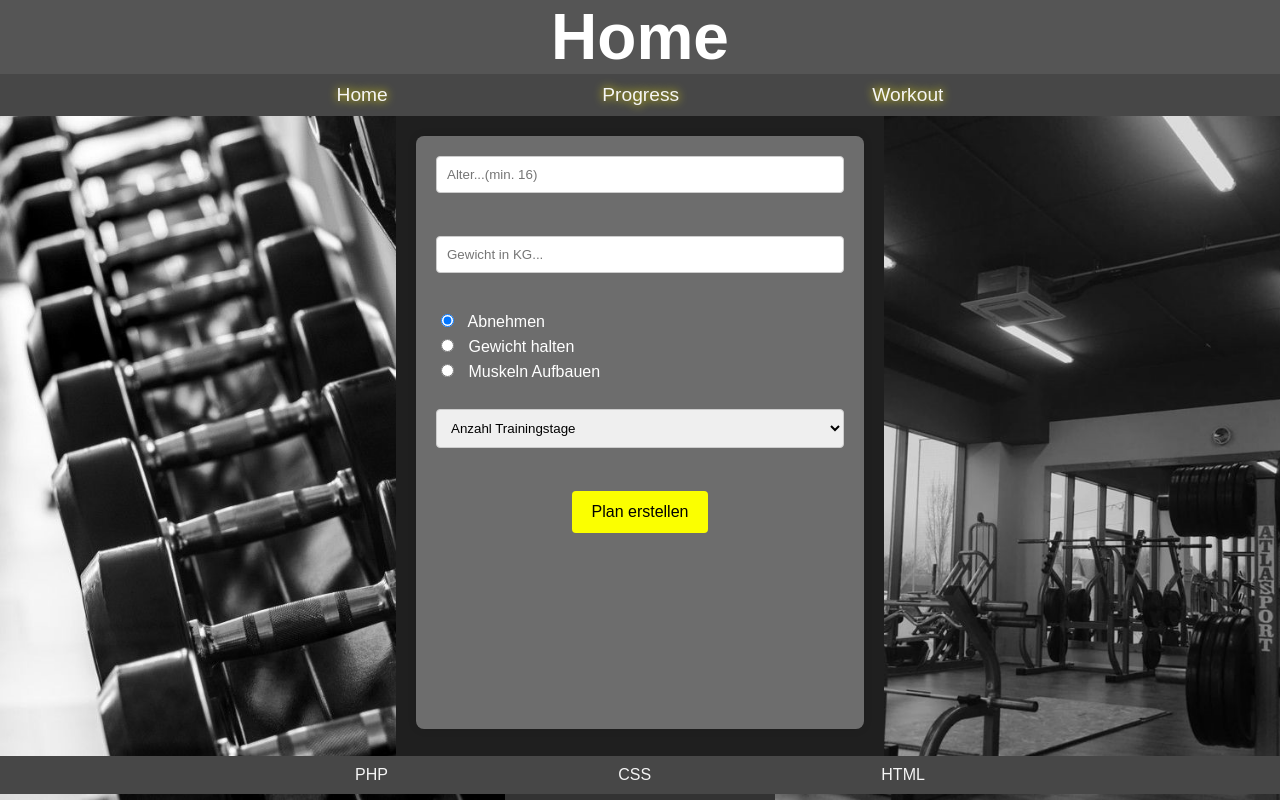
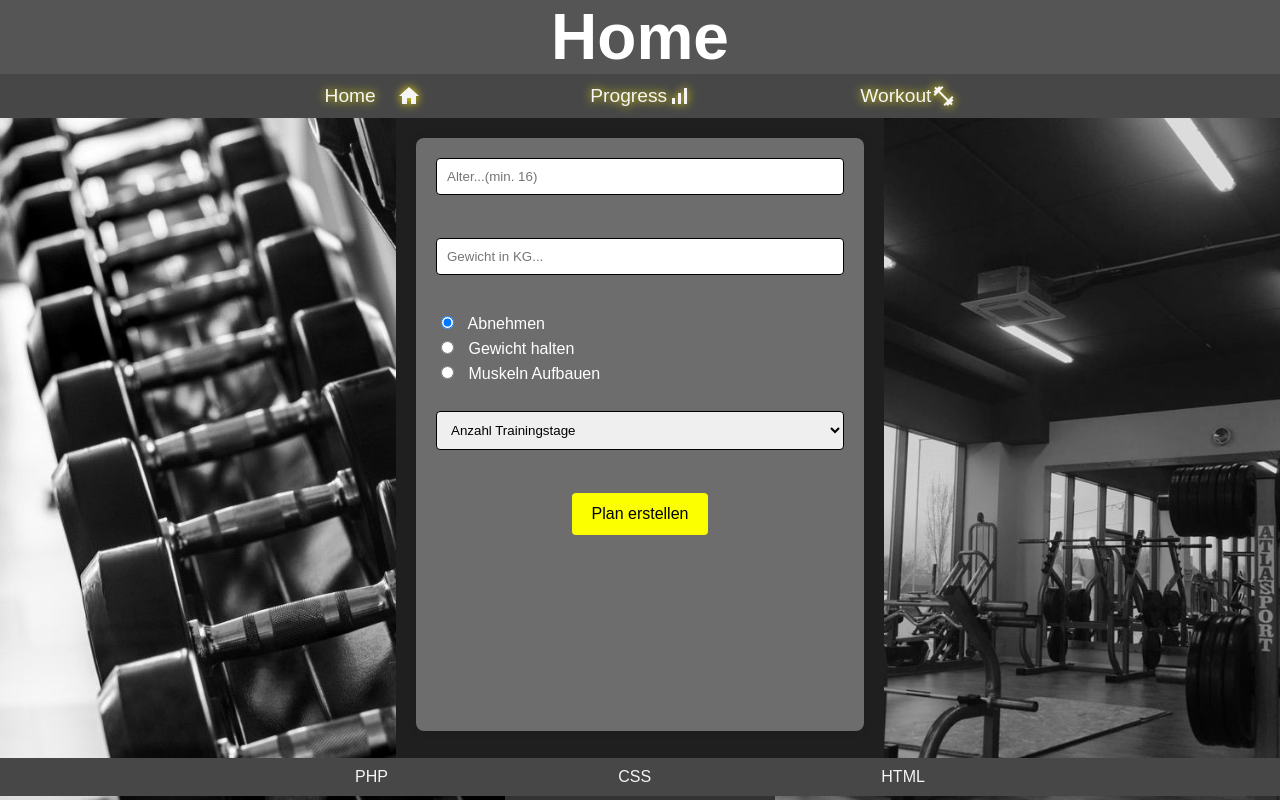
Before and after one commit to strancoox/onlyyou, a PHP site: page /onlyyou/ in a window 1280 px wide. Run offline with PHP 8.4, Linux system fonts and the light colour scheme.

Commit message:
`Added Material Icons and updated styles and navigation`

```diff
--- a/css/styles.css
+++ b/css/styles.css
@@ -120,6 +120,8 @@ footer li {
     height: 88%;
 }
 
+
+
 label {
     font-weight: bold;
     margin-bottom: 5px;
@@ -131,14 +133,19 @@ select {
     width: 100%;
     padding: 10px;
     margin: 5px 0 15px;
-    border: 1px solid #ccc;
+    border: 1px solid #000000;
     border-radius: 4px;
     box-sizing: border-box;
+    transition: border 0.2s ease, transform 0.2s ease;
+    margin: 5;
+}
+
+.data-box input[type="number"]:hover {
+    border: 2px solid black;
 }
 
 input[type="radio"] {
     margin-right: 10px;
-
 }
 
 .circle-label {
--- a/index.php
+++ b/index.php
@@ -7,7 +7,8 @@
         <meta name="viewport" content="width=device-width, user-scalable=no, initial-scale=1.0, maximum-scale=1.0, minimum-scale=1.0">
         <meta http-equiv="X-UA-Compatible" content="ie=edge">
         <link rel="stylesheet" href="css/styles.css">
-        <title>Blog</title>
+        <link href="https://fonts.googleapis.com/icon?family=Material+Icons" rel="stylesheet">
+        <title>OnlyYou</title>
     </head>
     <body>
         <?php
--- a/views/templates/nav.php
+++ b/views/templates/nav.php
@@ -1,7 +1,7 @@
 <nav>
     <ul>
-        <li class="nav-left"><a href="home">Home &nbsp; &nbsp;</a></li>
-        <li class="nav-left"><a href="progress">Progress</a></li>
-        <li class="nav-left"><a href="workout">Workout</a></li>
+        <li class="nav-left"><a href="home">Home &nbsp; &nbsp;<span class="nav-icons material-icons">home</span></a></li>
+        <li class="nav-left"><a href="progress">Progress<span class="material-icons">signal_cellular_alt</span></a></li>
+        <li class="nav-left"><a href="workout">Workout<span class="material-icons">fitness_center</span></a></li>
     </ul>
 </nav>
```
